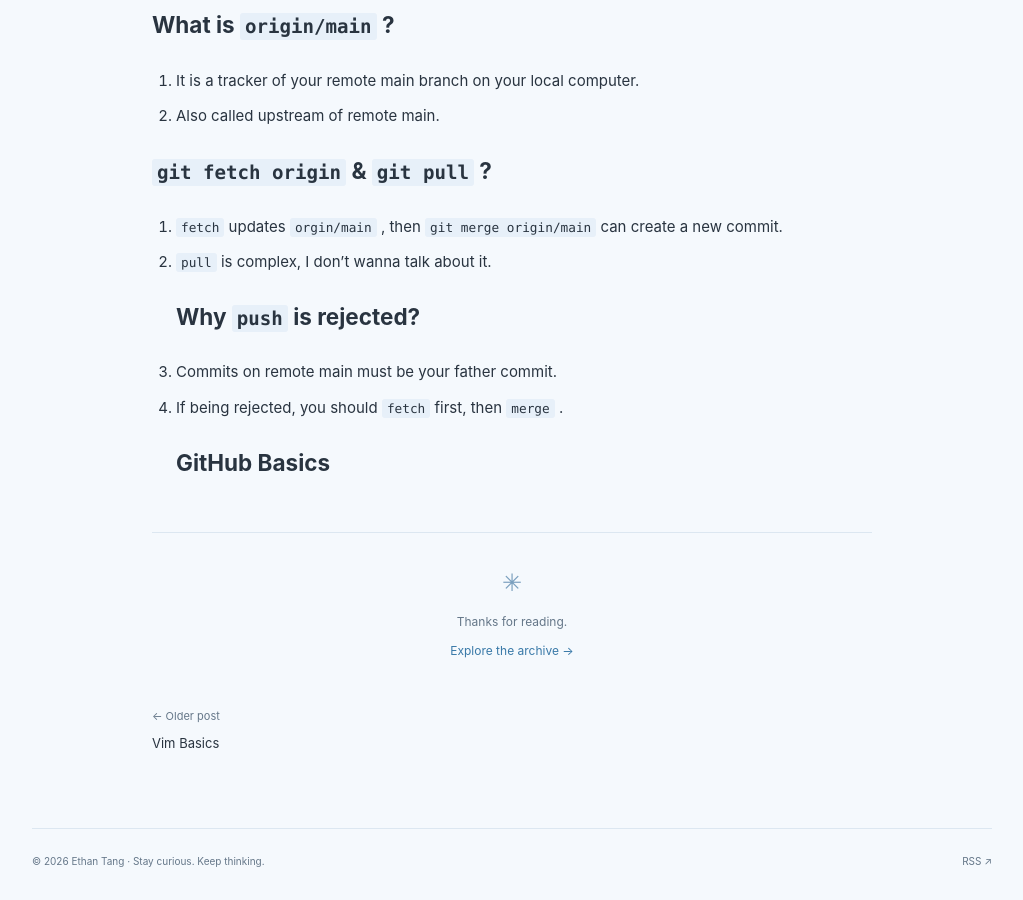
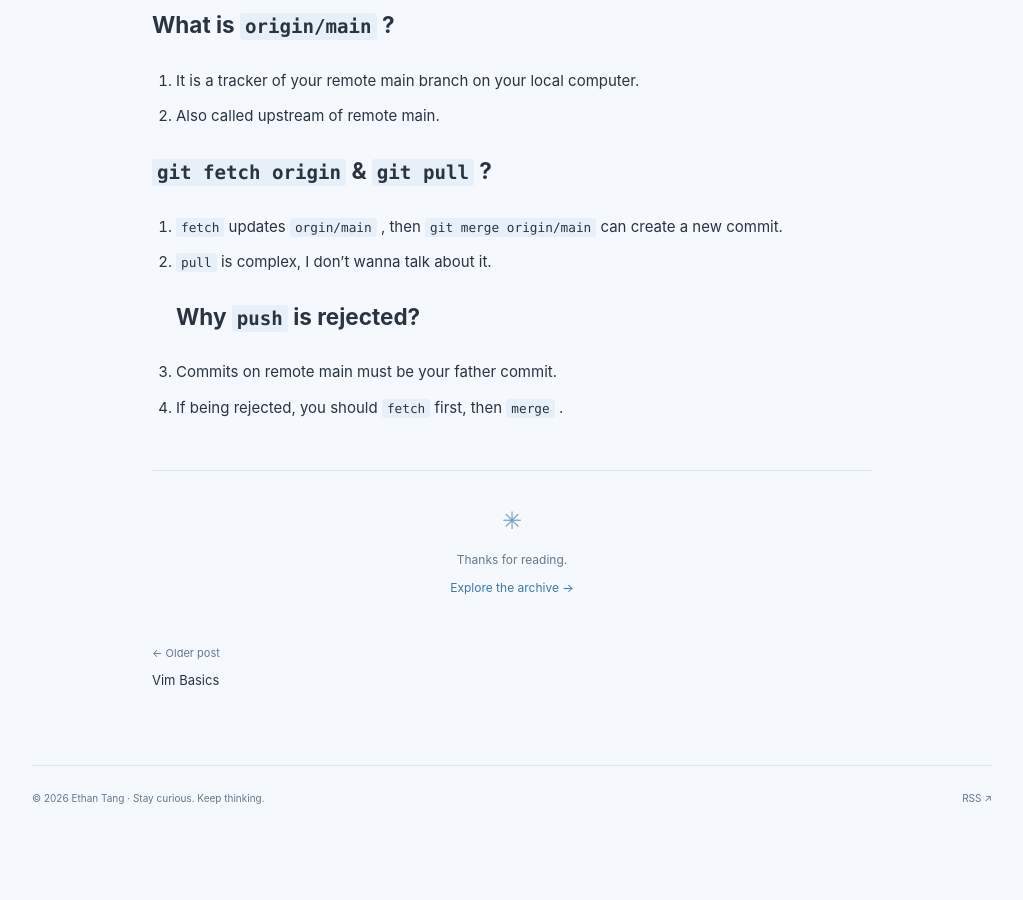
Before and after one commit to ethanzihao/ethanzihao.github.io, a Jekyll site: the page built from _posts/2026-09-27-Git-Basics.md, in a window 1280 px wide and 900 px high, scrolled down 4105 px. Shown: the whole window, without its empty margins (128-1151 px from the left). Built offline with Jekyll 4.4.1, drawn with Linux system fonts in a browser that asks for light colours; after the commit the page ends 4942 px from its top, so only the background shows below that.

Commit message:
Delete last row

```diff
--- a/_posts/2026-09-27-Git-Basics.md
+++ b/_posts/2026-09-27-Git-Basics.md
@@ -109,4 +109,3 @@ Consider
 
 1. Commits on remote main must be your father commit.
 2. If being rejected, you should `fetch` first, then `merge` .
-# GitHub Basics
```
